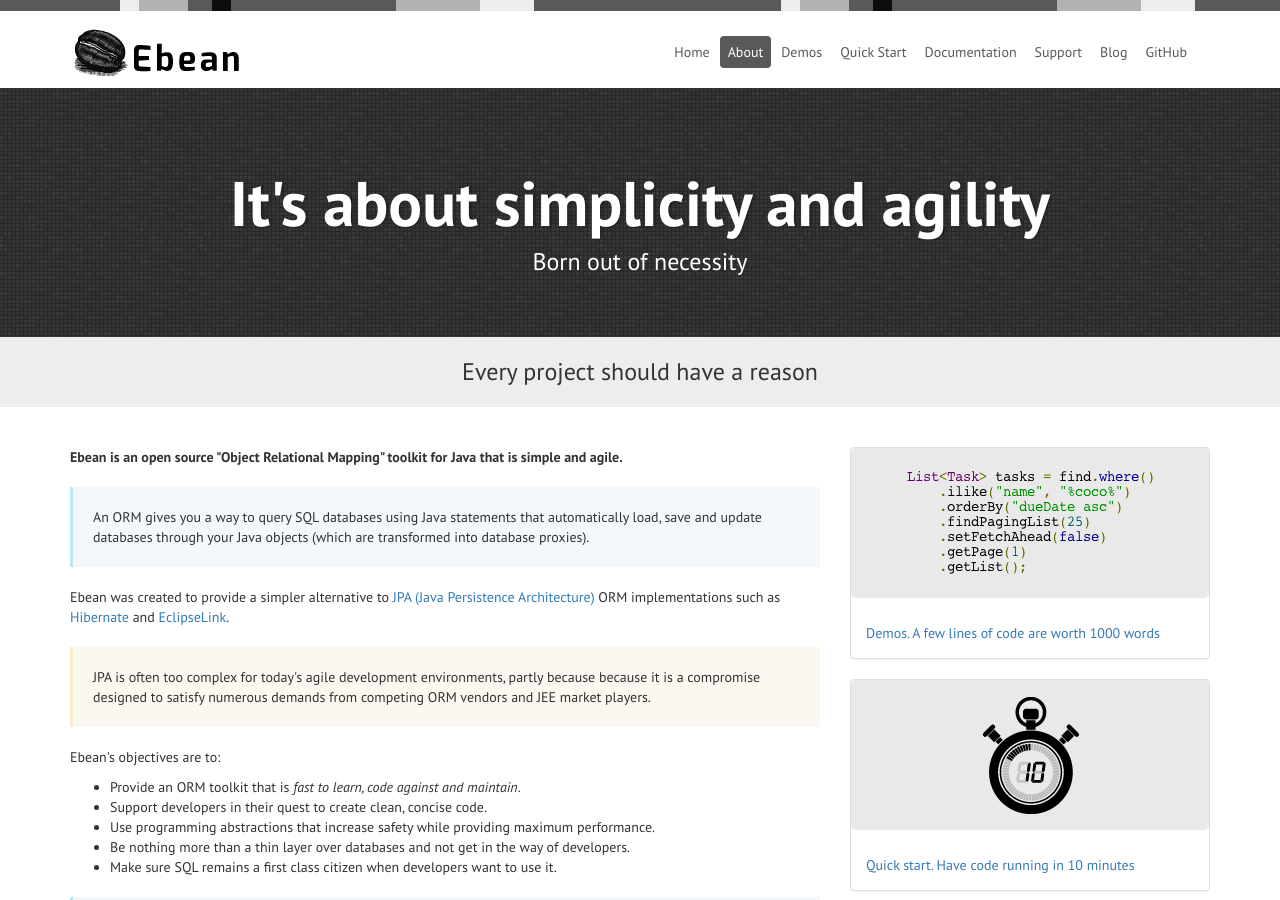
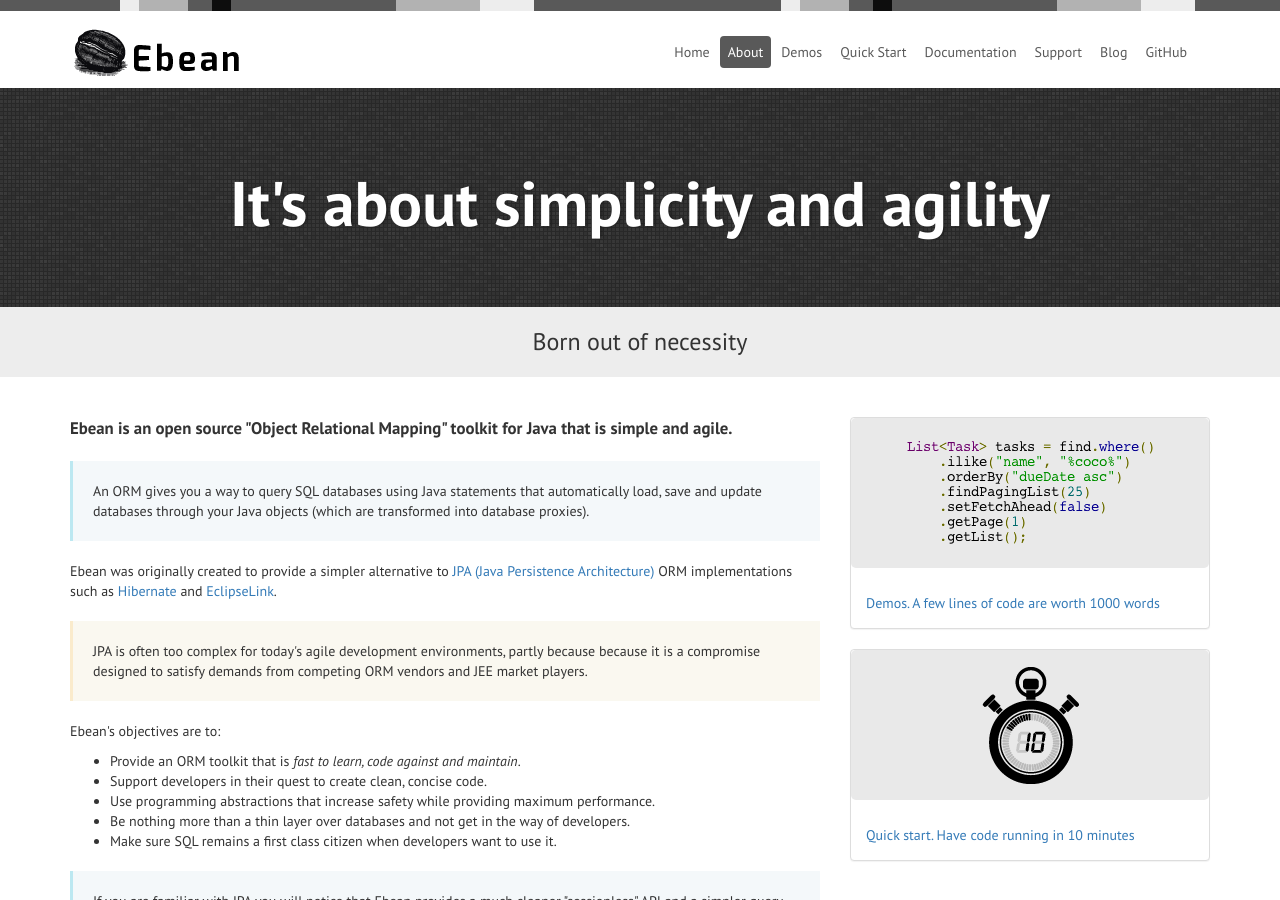
Before and after one commit to dominicwilliams/ebean-website, a Jekyll site: the page built from about.html, in a window 1280 px wide and 900 px high. Built offline with Jekyll 4.4.1, drawn with Linux system fonts in a browser that asks for light colours; nearby versions of some CDN libraries; Markdown is read by kramdown in place of the engine named in the settings.

Commit message:
Improve the About page and re-order demos

```diff
--- a/about.html
+++ b/about.html
@@ -3,24 +3,23 @@
 group: about
 hero: true
 hero-title: It's about simplicity and agility
-hero-strap: Born out of necessity
-hero-sub: Every project should have a reason
+hero-sub: Born out of necessity
 ---
 <div class="row">
     <div class="col-md-8">
-        <p><strong>Ebean is an open source "Object Relational Mapping" toolkit for Java that is simple and agile.</strong></p>
+        <p style="font-size: larger"><strong>Ebean is an open source "Object Relational Mapping" toolkit for Java that is simple and agile.</strong></p>
 
         <div class="bs-callout bs-callout-info">
             <p>An ORM gives you a way to query SQL databases using Java statements that automatically load, save
             and update databases through your Java objects (which are transformed into database proxies).</p>
         </div>
 
-	    <p>Ebean was created to provide a simpler alternative to <a href="http://en.wikipedia.org/wiki/Java_Persistence_API">JPA (Java Persistence Architecture)</a> ORM implementations
+	    <p>Ebean was originally created to provide a simpler alternative to <a href="http://en.wikipedia.org/wiki/Java_Persistence_API">JPA (Java Persistence Architecture)</a> ORM implementations
 	    such as <a href="http://www.hibernate.org/">Hibernate</a> and <a href="http://www.eclipse.org/eclipselink/">EclipseLink</a>.</p>
 
 	    <div class="bs-callout bs-callout-warning">
 	        JPA is often too complex for today's agile development environments, partly because because it is a compromise
-	        designed to satisfy numerous demands from competing ORM vendors and JEE market players.
+	        designed to satisfy demands from competing ORM vendors and JEE market players.
 	    </div>
 
 	    <p>Ebean's objectives are to:</p>
```
